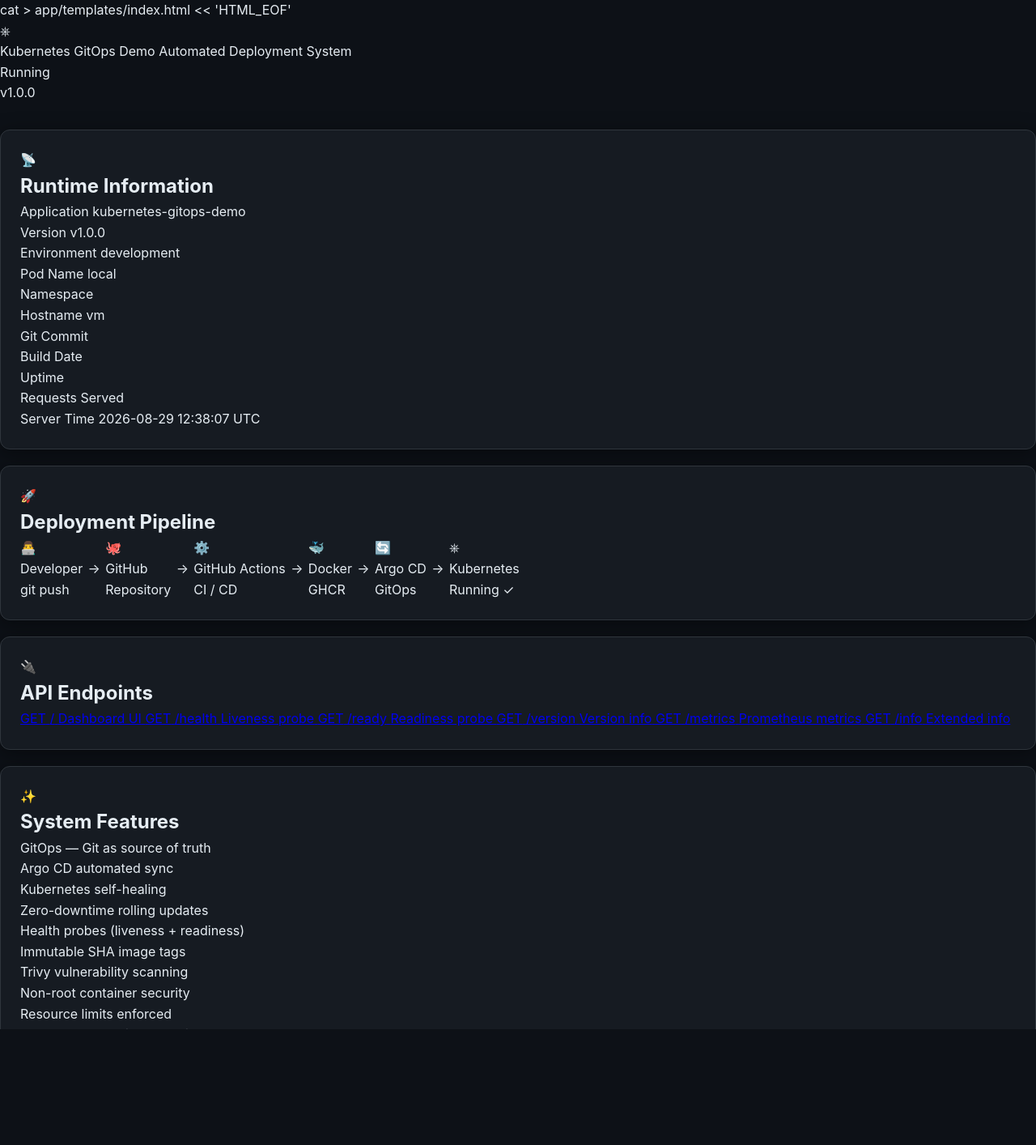
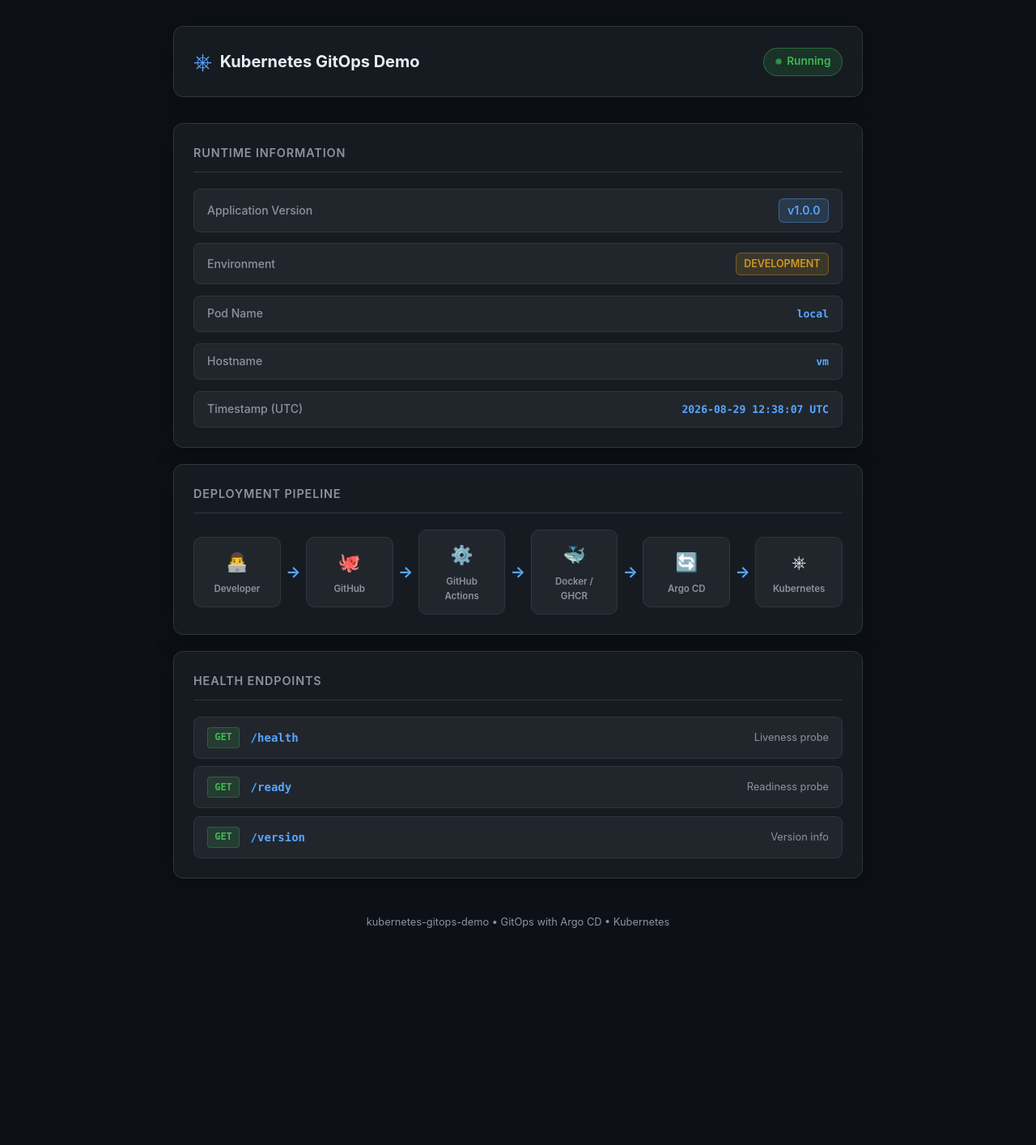
Before and after one commit to Gauravb741/gitops-kubernetes-deployer, a Flask app: page / in a window 1280 px wide. Shown: the whole page at 81% size. After the commit the page ends 1146 px from the top, so only its background shows below. Run offline with Flask 3, Linux system fonts and the light colour scheme.

Commit message:
fixing the second error

```diff
--- a/app/app.py
+++ b/app/app.py
@@ -14,8 +14,19 @@ logging.basicConfig(
 )
 logger = logging.getLogger("gitops-demo")
 
+# ── Resolve paths relative to this file ───────────────────────
+# This ensures templates and static files are found correctly
+# whether the app is run directly, via gunicorn, or via pytest
+BASE_DIR = os.path.dirname(os.path.abspath(__file__))
+TEMPLATE_DIR = os.path.join(BASE_DIR, "templates")
+STATIC_DIR = os.path.join(BASE_DIR, "static")
+
 # ── Application ───────────────────────────────────────────────
-app = Flask(__name__)
+app = Flask(
+    __name__,
+    template_folder=TEMPLATE_DIR,
+    static_folder=STATIC_DIR,
+)
 
 # ── Runtime configuration ─────────────────────────────────────
 APP_NAME = os.getenv("APP_NAME", "kubernetes-gitops-demo")
--- a/app/static/style.css
+++ b/app/static/style.css
@@ -1,25 +1,23 @@
-/* ── Reset & base ──────────────────────────────────────────── */
 *, *::before, *::after { box-sizing: border-box; margin: 0; padding: 0; }
 
 :root {
-  --bg:          #0d1117;
-  --surface:     #161b22;
-  --surface2:    #21262d;
-  --border:      #30363d;
-  --text:        #e6edf3;
-  --text-muted:  #8b949e;
-  --accent:      #58a6ff;
-  --accent2:     #3fb950;
-  --warning:     #d29922;
-  --danger:      #f85149;
-  --radius:      12px;
-  --shadow:      0 4px 24px rgba(0,0,0,0.4);
+  --bg:         #0d1117;
+  --surface:    #161b22;
+  --surface2:   #21262d;
+  --border:     #30363d;
+  --text:       #e6edf3;
+  --text-muted: #8b949e;
+  --accent:     #58a6ff;
+  --accent2:    #3fb950;
+  --warning:    #d29922;
+  --radius:     12px;
+  --shadow:     0 4px 24px rgba(0,0,0,0.4);
 }
 
 body {
   background: var(--bg);
   color: var(--text);
-  font-family: -apple-system, BlinkMacSystemFont, "Segoe UI", Roboto, Oxygen, Ubuntu, sans-serif;
+  font-family: -apple-system, BlinkMacSystemFont, "Segoe UI", Roboto, sans-serif;
   min-height: 100vh;
   line-height: 1.6;
 }
@@ -30,10 +28,7 @@ body {
   padding: 2rem 1.5rem;
 }
 
-/* ── Header ─────────────────────────────────────────────────── */
-.header {
-  margin-bottom: 2rem;
-}
+.header { margin-bottom: 2rem; }
 
 .header-inner {
   display: flex;
@@ -46,23 +41,9 @@ body {
   box-shadow: var(--shadow);
 }
 
-.logo {
-  display: flex;
-  align-items: center;
-  gap: 0.6rem;
-}
-
-.logo-k8s {
-  font-size: 1.8rem;
-  color: var(--accent);
-}
-
-.logo-text {
-  font-size: 1.25rem;
-  font-weight: 700;
-  color: var(--text);
-  letter-spacing: -0.02em;
-}
+.logo { display: flex; align-items: center; gap: 0.6rem; }
+.logo-k8s { font-size: 1.8rem; color: var(--accent); }
+.logo-text { font-size: 1.25rem; font-weight: 700; }
 
 .status-badge {
   display: flex;
@@ -84,16 +65,11 @@ body {
 
 @keyframes pulse {
   0%, 100% { opacity: 1; transform: scale(1); }
-  50%       { opacity: 0.6; transform: scale(0.85); }
+  50% { opacity: 0.6; transform: scale(0.85); }
 }
 
-.status-text {
-  font-size: 0.85rem;
-  font-weight: 600;
-  color: var(--accent2);
-}
+.status-text { font-size: 0.85rem; font-weight: 600; color: var(--accent2); }
 
-/* ── Cards ───────────────────────────────────────────────────── */
 .card {
   background: var(--surface);
   border: 1px solid var(--border);
@@ -114,11 +90,7 @@ body {
   border-bottom: 1px solid var(--border);
 }
 
-/* ── Info grid ───────────────────────────────────────────────── */
-.info-grid {
-  display: grid;
-  gap: 0.85rem;
-}
+.info-grid { display: grid; gap: 0.85rem; }
 
 .info-item {
   display: flex;
@@ -130,20 +102,11 @@ body {
   border-radius: 8px;
 }
 
-.info-label {
-  font-size: 0.875rem;
-  color: var(--text-muted);
-  font-weight: 500;
-}
-
-.info-value {
-  font-size: 0.875rem;
-  color: var(--text);
-  font-weight: 600;
-}
+.info-label { font-size: 0.875rem; color: var(--text-muted); font-weight: 500; }
+.info-value { font-size: 0.875rem; color: var(--text); font-weight: 600; }
 
 .info-value.mono {
-  font-family: "SFMono-Regular", Consolas, "Liberation Mono", Menlo, monospace;
+  font-family: "SFMono-Regular", Consolas, monospace;
   font-size: 0.82rem;
   color: var(--accent);
 }
@@ -164,10 +127,8 @@ body {
   color: var(--warning);
   text-transform: uppercase;
   font-size: 0.78rem;
-  letter-spacing: 0.05em;
 }
 
-/* ── Pipeline ────────────────────────────────────────────────── */
 .pipeline {
   display: flex;
   align-items: center;
@@ -189,33 +150,12 @@ body {
   transition: border-color 0.2s;
 }
 
-.pipeline-step:hover {
-  border-color: var(--accent);
-}
+.pipeline-step:hover { border-color: var(--accent); }
+.step-icon { font-size: 1.4rem; }
+.step-label { font-size: 0.72rem; color: var(--text-muted); font-weight: 600; text-align: center; }
+.pipeline-arrow { color: var(--accent); font-size: 1.2rem; font-weight: 700; flex-shrink: 0; }
 
-.step-icon { font-size: 1.4rem; }
-
-.step-label {
-  font-size: 0.72rem;
-  color: var(--text-muted);
-  font-weight: 600;
-  text-align: center;
-  white-space: nowrap;
-}
-
-.pipeline-arrow {
-  color: var(--accent);
-  font-size: 1.2rem;
-  font-weight: 700;
-  flex-shrink: 0;
-}
-
-/* ── Endpoints ───────────────────────────────────────────────── */
-.endpoints {
-  display: flex;
-  flex-direction: column;
-  gap: 0.6rem;
-}
+.endpoints { display: flex; flex-direction: column; gap: 0.6rem; }
 
 .endpoint-link {
   display: flex;
@@ -247,20 +187,9 @@ body {
   text-align: center;
 }
 
-.endpoint-path {
-  font-family: monospace;
-  font-size: 0.875rem;
-  color: var(--accent);
-  font-weight: 600;
-}
+.endpoint-path { font-family: monospace; font-size: 0.875rem; color: var(--accent); font-weight: 600; }
+.endpoint-desc { font-size: 0.8rem; color: var(--text-muted); margin-left: auto; }
 
-.endpoint-desc {
-  font-size: 0.8rem;
-  color: var(--text-muted);
-  margin-left: auto;
-}
-
-/* ── Footer ──────────────────────────────────────────────────── */
 .footer {
   text-align: center;
   padding: 1.5rem 0 0.5rem;
@@ -268,7 +197,6 @@ body {
   color: var(--text-muted);
 }
 
-/* ── Responsive ──────────────────────────────────────────────── */
 @media (max-width: 600px) {
   .header-inner { flex-direction: column; gap: 1rem; }
   .pipeline { justify-content: center; }
--- a/app/template/index.html
+++ b/app/template/index.html
@@ -1,212 +1,115 @@
-cat > app/templates/index.html << 'HTML_EOF'
 <!DOCTYPE html>
 <html lang="en">
 <head>
   <meta charset="UTF-8" />
   <meta name="viewport" content="width=device-width, initial-scale=1.0" />
-  <meta http-equiv="refresh" content="30" />
-  <title>{{ app_name }} — GitOps Demo</title>
+  <title>Kubernetes GitOps Demo</title>
   <link rel="stylesheet" href="/static/style.css" />
 </head>
 <body>
-  <div class="page">
+  <div class="container">
 
-    <!-- ── Header ──────────────────────────────────────── -->
     <header class="header">
-      <div class="header-content">
-        <div class="brand">
-          <span class="brand-icon">⎈</span>
-          <div class="brand-text">
-            <span class="brand-title">Kubernetes GitOps Demo</span>
-            <span class="brand-subtitle">Automated Deployment System</span>
-          </div>
+      <div class="header-inner">
+        <div class="logo">
+          <span class="logo-k8s">&#9096;</span>
+          <span class="logo-text">Kubernetes GitOps Demo</span>
         </div>
-        <div class="header-right">
-          <div class="status-pill">
-            <span class="pulse-dot"></span>
-            <span>Running</span>
-          </div>
-          <div class="version-chip">v{{ version }}</div>
+        <div class="status-badge">
+          <span class="status-dot"></span>
+          <span class="status-text">Running</span>
         </div>
       </div>
     </header>
 
-    <!-- ── Main grid ────────────────────────────────────── -->
-    <main class="main-grid">
-
-      <!-- Card 1: Runtime Info -->
-      <section class="card span-2">
-        <div class="card-header">
-          <span class="card-icon">📡</span>
-          <h2>Runtime Information</h2>
-        </div>
-        <div class="info-table">
-          <div class="info-row">
-            <span class="info-key">Application</span>
-            <span class="info-val code">{{ app_name }}</span>
+    <main>
+      <section class="card info-card">
+        <h2 class="card-title">Runtime Information</h2>
+        <div class="info-grid">
+          <div class="info-item">
+            <span class="info-label">Application Version</span>
+            <span class="info-value version-badge">v{{ version }}</span>
           </div>
-          <div class="info-row">
-            <span class="info-key">Version</span>
-            <span class="info-val"><span class="tag tag-blue">v{{ version }}</span></span>
+          <div class="info-item">
+            <span class="info-label">Environment</span>
+            <span class="info-value env-badge">{{ environment }}</span>
           </div>
-          <div class="info-row">
-            <span class="info-key">Environment</span>
-            <span class="info-val"><span class="tag tag-amber">{{ environment }}</span></span>
+          <div class="info-item">
+            <span class="info-label">Pod Name</span>
+            <span class="info-value mono">{{ pod_name }}</span>
           </div>
-          <div class="info-row">
-            <span class="info-key">Pod Name</span>
-            <span class="info-val code">{{ pod_name }}</span>
+          <div class="info-item">
+            <span class="info-label">Hostname</span>
+            <span class="info-value mono">{{ hostname }}</span>
           </div>
-          <div class="info-row">
-            <span class="info-key">Namespace</span>
-            <span class="info-val code">{{ pod_namespace }}</span>
-          </div>
-          <div class="info-row">
-            <span class="info-key">Hostname</span>
-            <span class="info-val code">{{ hostname }}</span>
-          </div>
-          <div class="info-row">
-            <span class="info-key">Git Commit</span>
-            <span class="info-val code">{{ git_commit }}</span>
-          </div>
-          <div class="info-row">
-            <span class="info-key">Build Date</span>
-            <span class="info-val code">{{ build_date }}</span>
-          </div>
-          <div class="info-row">
-            <span class="info-key">Uptime</span>
-            <span class="info-val"><span class="tag tag-green">{{ uptime }}</span></span>
-          </div>
-          <div class="info-row">
-            <span class="info-key">Requests Served</span>
-            <span class="info-val code">{{ request_count }}</span>
-          </div>
-          <div class="info-row">
-            <span class="info-key">Server Time</span>
-            <span class="info-val code">{{ timestamp }}</span>
+          <div class="info-item">
+            <span class="info-label">Timestamp (UTC)</span>
+            <span class="info-value mono">{{ timestamp }}</span>
           </div>
         </div>
       </section>
 
-      <!-- Card 2: Pipeline -->
-      <section class="card span-2">
-        <div class="card-header">
-          <span class="card-icon">🚀</span>
-          <h2>Deployment Pipeline</h2>
-        </div>
+      <section class="card pipeline-card">
+        <h2 class="card-title">Deployment Pipeline</h2>
         <div class="pipeline">
-          <div class="pipe-step">
-            <div class="pipe-icon">👨‍💻</div>
-            <div class="pipe-label">Developer</div>
-            <div class="pipe-sub">git push</div>
+          <div class="pipeline-step">
+            <div class="step-icon">&#128104;&#8205;&#128187;</div>
+            <div class="step-label">Developer</div>
           </div>
-          <div class="pipe-arrow">→</div>
-          <div class="pipe-step">
-            <div class="pipe-icon">🐙</div>
-            <div class="pipe-label">GitHub</div>
-            <div class="pipe-sub">Repository</div>
+          <div class="pipeline-arrow">&#8594;</div>
+          <div class="pipeline-step">
+            <div class="step-icon">&#128025;</div>
+            <div class="step-label">GitHub</div>
           </div>
-          <div class="pipe-arrow">→</div>
-          <div class="pipe-step">
-            <div class="pipe-icon">⚙️</div>
-            <div class="pipe-label">GitHub Actions</div>
-            <div class="pipe-sub">CI / CD</div>
+          <div class="pipeline-arrow">&#8594;</div>
+          <div class="pipeline-step">
+            <div class="step-icon">&#9881;&#65039;</div>
+            <div class="step-label">GitHub Actions</div>
           </div>
-          <div class="pipe-arrow">→</div>
-          <div class="pipe-step">
-            <div class="pipe-icon">🐳</div>
-            <div class="pipe-label">Docker</div>
-            <div class="pipe-sub">GHCR</div>
+          <div class="pipeline-arrow">&#8594;</div>
+          <div class="pipeline-step">
+            <div class="step-icon">&#128051;</div>
+            <div class="step-label">Docker / GHCR</div>
           </div>
-          <div class="pipe-arrow">→</div>
-          <div class="pipe-step">
-            <div class="pipe-icon">🔄</div>
-            <div class="pipe-label">Argo CD</div>
-            <div class="pipe-sub">GitOps</div>
+          <div class="pipeline-arrow">&#8594;</div>
+          <div class="pipeline-step">
+            <div class="step-icon">&#128260;</div>
+            <div class="step-label">Argo CD</div>
           </div>
-          <div class="pipe-arrow">→</div>
-          <div class="pipe-step active">
-            <div class="pipe-icon">⎈</div>
-            <div class="pipe-label">Kubernetes</div>
-            <div class="pipe-sub">Running ✓</div>
+          <div class="pipeline-arrow">&#8594;</div>
+          <div class="pipeline-step">
+            <div class="step-icon">&#9096;</div>
+            <div class="step-label">Kubernetes</div>
           </div>
         </div>
       </section>
 
-      <!-- Card 3: Endpoints -->
-      <section class="card">
-        <div class="card-header">
-          <span class="card-icon">🔌</span>
-          <h2>API Endpoints</h2>
-        </div>
-        <div class="endpoint-list">
-          <a class="endpoint" href="/" target="_blank">
-            <span class="method">GET</span>
-            <span class="path">/</span>
-            <span class="desc">Dashboard UI</span>
+      <section class="card endpoints-card">
+        <h2 class="card-title">Health Endpoints</h2>
+        <div class="endpoints">
+          <a class="endpoint-link" href="/health" target="_blank">
+            <span class="endpoint-method">GET</span>
+            <span class="endpoint-path">/health</span>
+            <span class="endpoint-desc">Liveness probe</span>
           </a>
-          <a class="endpoint" href="/health" target="_blank">
-            <span class="method">GET</span>
-            <span class="path">/health</span>
-            <span class="desc">Liveness probe</span>
+          <a class="endpoint-link" href="/ready" target="_blank">
+            <span class="endpoint-method">GET</span>
+            <span class="endpoint-path">/ready</span>
+            <span class="endpoint-desc">Readiness probe</span>
           </a>
-          <a class="endpoint" href="/ready" target="_blank">
-            <span class="method">GET</span>
-            <span class="path">/ready</span>
-            <span class="desc">Readiness probe</span>
-          </a>
-          <a class="endpoint" href="/version" target="_blank">
-            <span class="method">GET</span>
-            <span class="path">/version</span>
-            <span class="desc">Version info</span>
-          </a>
-          <a class="endpoint" href="/metrics" target="_blank">
-            <span class="method">GET</span>
-            <span class="path">/metrics</span>
-            <span class="desc">Prometheus metrics</span>
-          </a>
-          <a class="endpoint" href="/info" target="_blank">
-            <span class="method">GET</span>
-            <span class="path">/info</span>
-            <span class="desc">Extended info</span>
+          <a class="endpoint-link" href="/version" target="_blank">
+            <span class="endpoint-method">GET</span>
+            <span class="endpoint-path">/version</span>
+            <span class="endpoint-desc">Version info</span>
           </a>
         </div>
       </section>
-
-      <!-- Card 4: Features -->
-      <section class="card">
-        <div class="card-header">
-          <span class="card-icon">✨</span>
-          <h2>System Features</h2>
-        </div>
-        <div class="feature-list">
-          <div class="feature"><span class="feat-dot green"></span>GitOps — Git as source of truth</div>
-          <div class="feature"><span class="feat-dot green"></span>Argo CD automated sync</div>
-          <div class="feature"><span class="feat-dot green"></span>Kubernetes self-healing</div>
-          <div class="feature"><span class="feat-dot green"></span>Zero-downtime rolling updates</div>
-          <div class="feature"><span class="feat-dot green"></span>Health probes (liveness + readiness)</div>
-          <div class="feature"><span class="feat-dot green"></span>Immutable SHA image tags</div>
-          <div class="feature"><span class="feat-dot green"></span>Trivy vulnerability scanning</div>
-          <div class="feature"><span class="feat-dot green"></span>Non-root container security</div>
-          <div class="feature"><span class="feat-dot green"></span>Resource limits enforced</div>
-          <div class="feature"><span class="feat-dot green"></span>Prometheus metrics endpoint</div>
-        </div>
-      </section>
-
     </main>
 
-    <!-- ── Footer ──────────────────────────────────────── -->
     <footer class="footer">
-      <span>{{ app_name }}</span>
-      <span class="sep">•</span>
-      <span>GitOps with Argo CD</span>
-      <span class="sep">•</span>
-      <span>Kubernetes</span>
-      <span class="sep">•</span>
-      <span>Page refreshes every 30s</span>
+      <p>{{ app_name }} &bull; GitOps with Argo CD &bull; Kubernetes</p>
     </footer>
 
   </div>
 </body>
 </html>
-HTML_EOF
```
